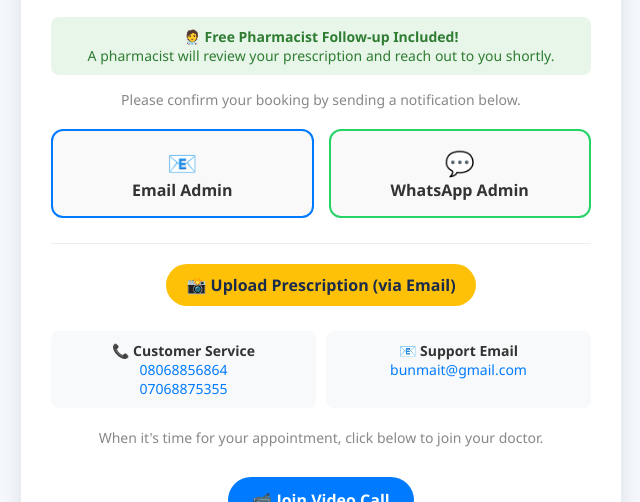
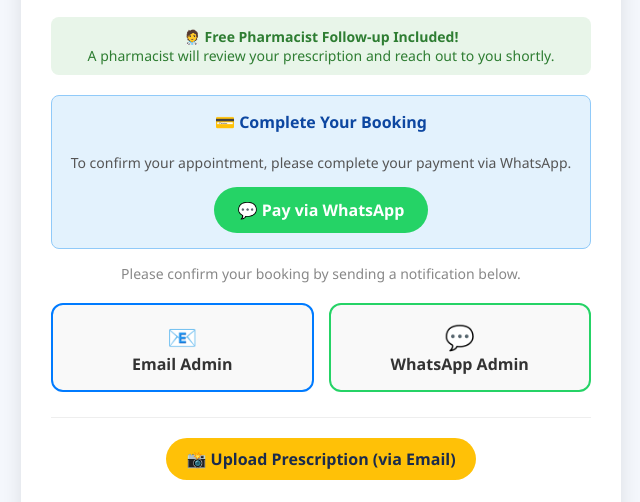
Before and after one commit to zionbunc/ziobunctelemedicineng, a website: page thank-you.html in a window 1280 px wide. Shown: the part 242-744 px from the top of the page, without its empty margins (319-959 px from the left). Drawn offline with Linux system fonts and the light colour scheme.

Commit message:
Added Pay via WhatsApp payment flow

```diff
--- a/thank-you.html
+++ b/thank-you.html
@@ -27,7 +27,6 @@
         .video-btn { display: inline-block; background: #007bff; color: white; padding: 12px 24px; border-radius: 30px; text-decoration: none; margin-top: 10px; font-weight: bold; }
         .video-btn:hover { background: #0056b3; }
 
-        /* Upload and Support Section */
         .support-section { margin-top: 25px; padding-top: 20px; border-top: 1px solid #eee; }
         .upload-btn { background: #ffc107; color: #1a2b4c; padding: 10px 20px; border-radius: 30px; text-decoration: none; font-weight: bold; display: inline-block; margin-bottom: 15px; }
         .support-grid { display: grid; grid-template-columns: 1fr 1fr; gap: 10px; margin-top: 10px; }
@@ -35,6 +34,11 @@
         .support-item strong { display: block; color: #333; }
         a { color: #007bff; text-decoration: none; }
         .back-link { display: block; margin-top: 20px; }
+
+        /* Payment Section */
+        .payment-section { margin-top: 20px; padding: 15px; background: #e3f2fd; border-radius: 8px; border: 1px solid #90caf9; }
+        .pay-btn { background: #25D366; color: white; padding: 12px 24px; border: none; border-radius: 30px; font-size: 16px; font-weight: bold; cursor: pointer; text-decoration: none; display: inline-block; }
+        .pay-btn:hover { background: #1da851; }
 
         @media (max-width: 500px) {
             .action-grid, .support-grid { grid-template-columns: 1fr; }
@@ -52,7 +56,18 @@
             A pharmacist will review your prescription and reach out to you shortly.
         </div>
 
-        <p style="font-size: 14px; color: #888;">Please confirm your booking by sending a notification below.</p>
+        <!-- Payment Section -->
+        <div class="payment-section">
+            <p style="font-weight: bold; color: #0d47a1;">💳 Complete Your Booking</p>
+            <p style="font-size: 14px; color: #555; margin-bottom: 15px;">
+                To confirm your appointment, please complete your payment via WhatsApp.
+            </p>
+            <a href="https://wa.me/2348068856864?text=Hello%20Admin,%20I%20have%20booked%20a%20consultation%20with%20Ziobunc%20Telemedicine.%20Please%20send%20me%20the%20payment%20details%20so%20I%20can%20complete%20my%20booking." class="pay-btn" target="_blank">
+                💬 Pay via WhatsApp
+            </a>
+        </div>
+
+        <p style="font-size: 14px; color: #888; margin-top: 15px;">Please confirm your booking by sending a notification below.</p>
 
         <div class="action-grid">
             <a href="mailto:ziobuncenterprise@gmail.com?subject=Ziobunc%20Appointment%20Confirmation&body=Hello%20Admin,%0A%0AMy%20name%20is%20[Your%20Name]%20and%20I%20have%20booked%20a%20consultation.%0A%0APlease%20confirm%20my%20appointment.%0A%0AThank%20you." class="action-btn email">
@@ -66,7 +81,6 @@
         </div>
 
         <div class="support-section">
-            <!-- UPDATED: Opens email with a preset subject and body for prescription uploads -->
             <a href="mailto:bunmait@gmail.com?subject=Prescription%20Upload%20for%20Ziobunc%20Telemedicine&body=Hello%20Support,%0A%0APlease%20find%20my%20prescription%20attached%20to%20this%20email.%0A%0AMy%20Name:%20[Enter%20Your%20Name]%0AMy%20Phone:%20[Enter%20Your%20Phone]%0A%0AThank%20you." class="upload-btn">📸 Upload Prescription (via Email)</a>
 
             <div class="support-grid">
```
